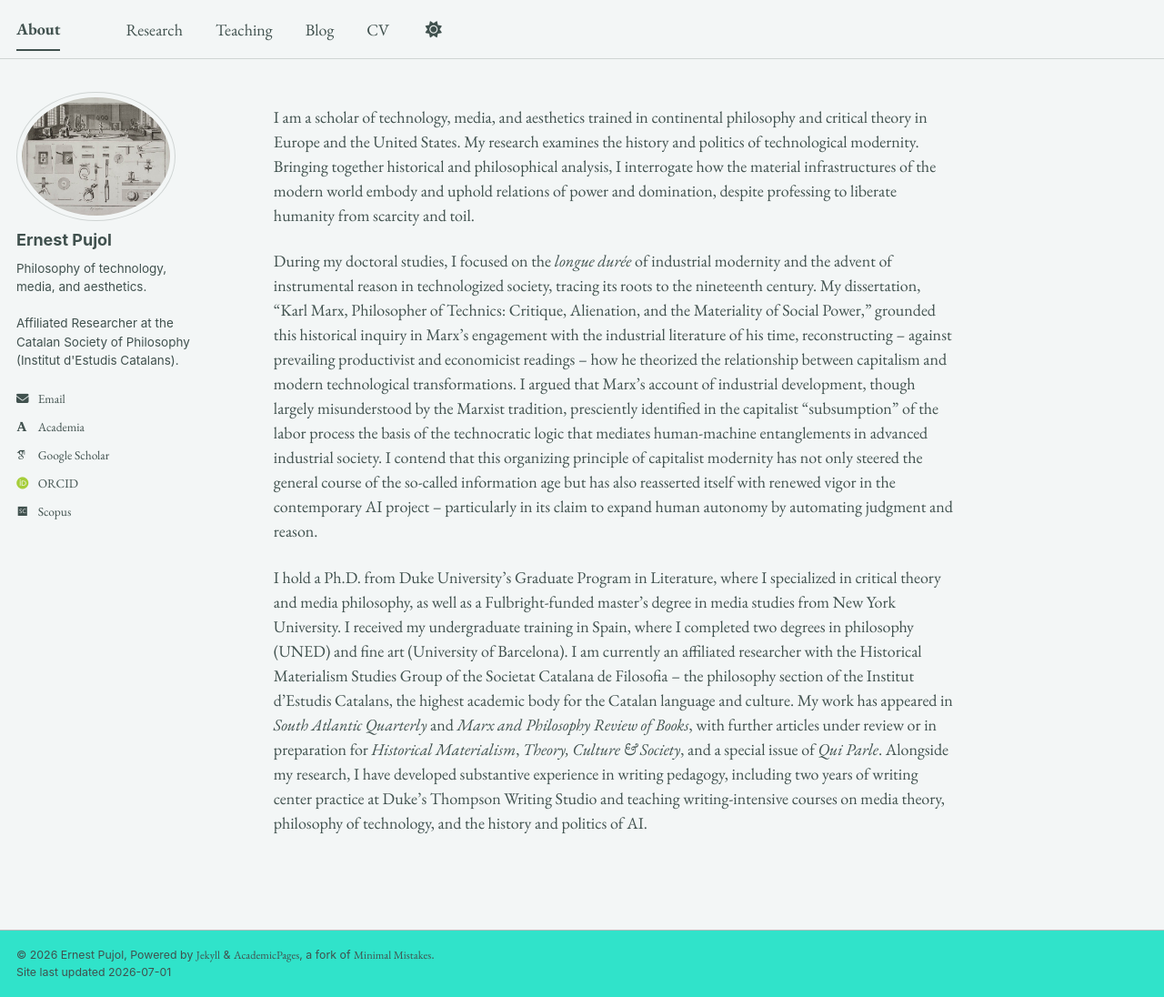
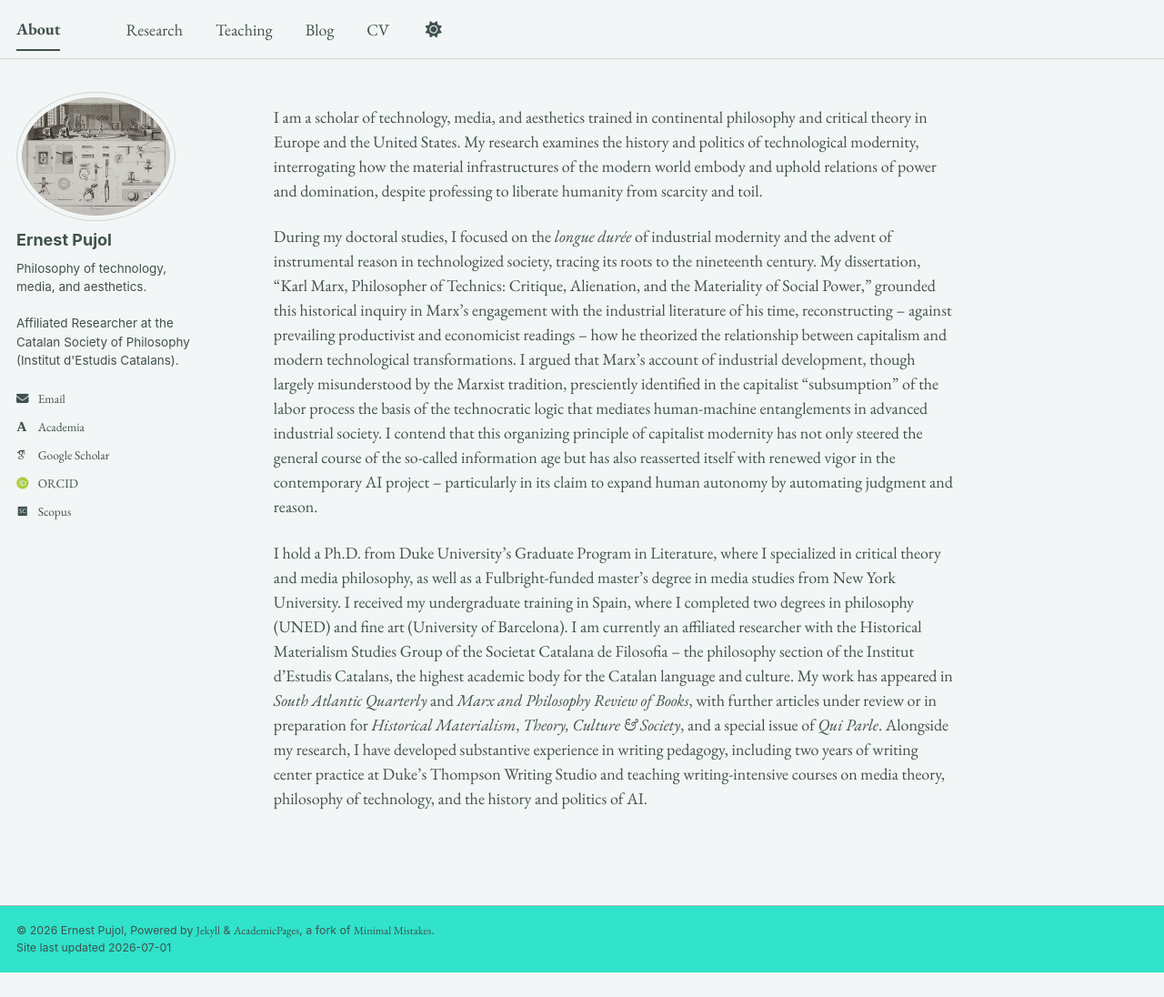
Before and after one commit to epujol90/epujol90.github.io, a Jekyll site: the page built from _pages/about.md, in a window 1280 px wide and 1096 px high. Shown: the whole window at 91% size. Built offline with Jekyll 4.4.1, drawn with Linux system fonts in a browser that asks for light colours; some web fonts are replaced; a script bundle is joined from its source files by our own code; library files that are not in the unit come from our copies.

Commit message:
Update about.md

```diff
--- a/_pages/about.md
+++ b/_pages/about.md
@@ -6,7 +6,7 @@ redirect_from:
   - /about/
   - /about.html
 ---
-I am a scholar of technology, media, and aesthetics trained in continental philosophy and critical theory in Europe and the United States. My research examines the history and politics of technological modernity. Bringing together historical and philosophical analysis, I interrogate how the material infrastructures of the modern world embody and uphold relations of power and domination, despite professing to liberate humanity from scarcity and toil.
+I am a scholar of technology, media, and aesthetics trained in continental philosophy and critical theory in Europe and the United States. My research examines the history and politics of technological modernity, interrogating how the material infrastructures of the modern world embody and uphold relations of power and domination, despite professing to liberate humanity from scarcity and toil.
 
 During my doctoral studies, I focused on the _longue durée_ of industrial modernity and the advent of instrumental reason in technologized society, tracing its roots to the nineteenth century. My dissertation, “Karl Marx, Philosopher of Technics: Critique, Alienation, and the Materiality of Social Power,” grounded this historical inquiry in Marx’s engagement with the industrial literature of his time, reconstructing -- against prevailing productivist and economicist readings -- how he theorized the relationship between capitalism and modern technological transformations. I argued that Marx’s account of industrial development, though largely misunderstood by the Marxist tradition, presciently identified in the capitalist "subsumption" of the labor process the basis of the technocratic logic that mediates human-machine entanglements in advanced industrial society. I contend that this organizing principle of capitalist modernity has not only steered the general course of the so-called information age but has also reasserted itself with renewed vigor in the contemporary AI project -- particularly in its claim to expand human autonomy by automating judgment and reason.
 
```
